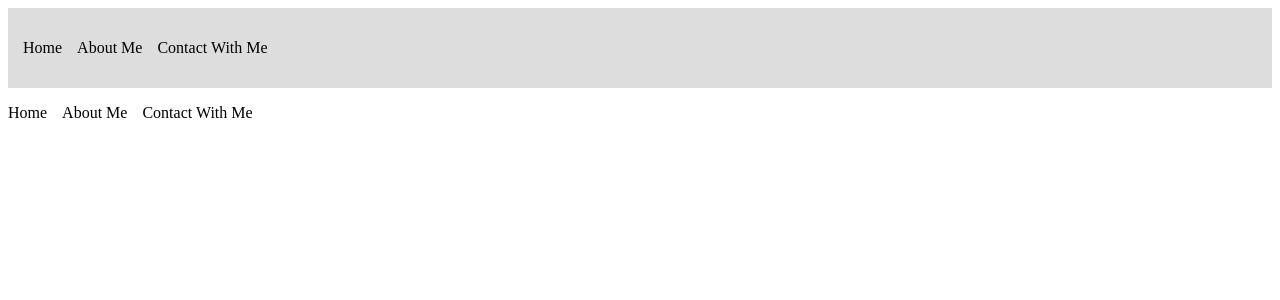
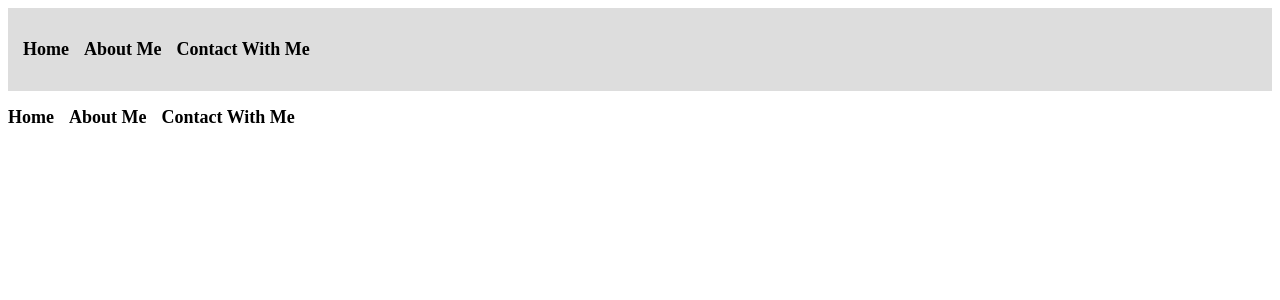
Before and after one commit to hebataha/localizationPro, a React (Vite) app: page / in a window 1280 px wide. Shown: the top 300 px of the page. Built offline with nearby package versions, Linux system fonts and the light colour scheme.

Commit message:
add-style

```diff
--- a/src/index.css
+++ b/src/index.css
@@ -7,4 +7,7 @@ ul{
 
 li{
   list-style: none;
+  cursor: pointer;
+  font-weight: bold;
+  font-size: 18px;
 }
```
